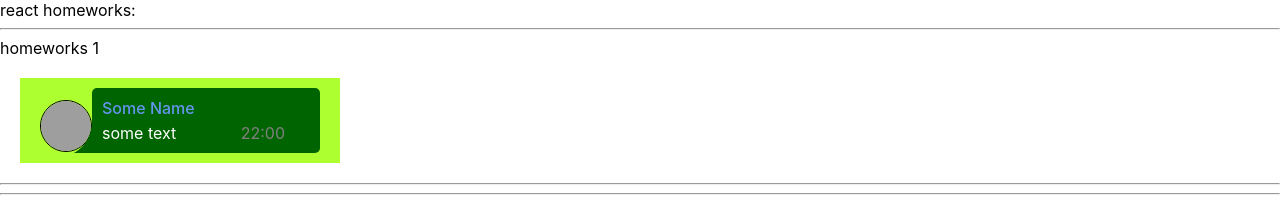
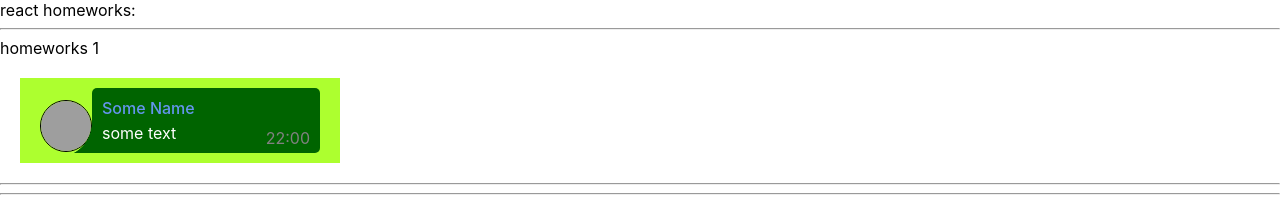
Before and after one commit to RomanAlxndrvch/IgnatHomeworks, a React (Create React App) app: page / in a window 1280 px wide. Shown: the top 213 px of the page. Built offline with nearby package versions, Linux system fonts and the light colour scheme; grey boxes are pictures that could not be loaded.

Commit message:
props and css

```diff
--- a/src/p2-homeworks/h1/Message.module.css
+++ b/src/p2-homeworks/h1/Message.module.css
@@ -55,4 +55,8 @@
 .time {
     color: gray;
     flex: 1;
+    display: flex;
+    justify-content: flex-end;
+    align-self: flex-end;
+    transform: translateY(5px);
 }
```
